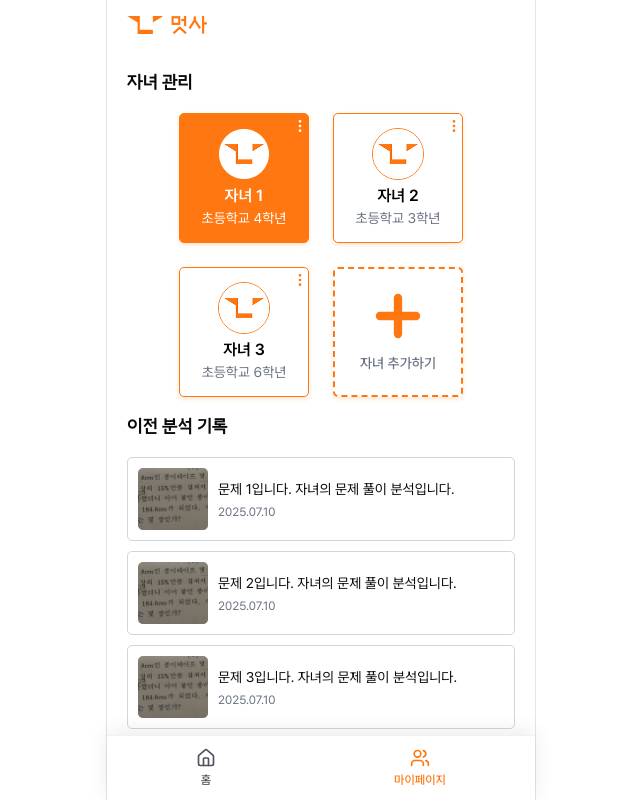
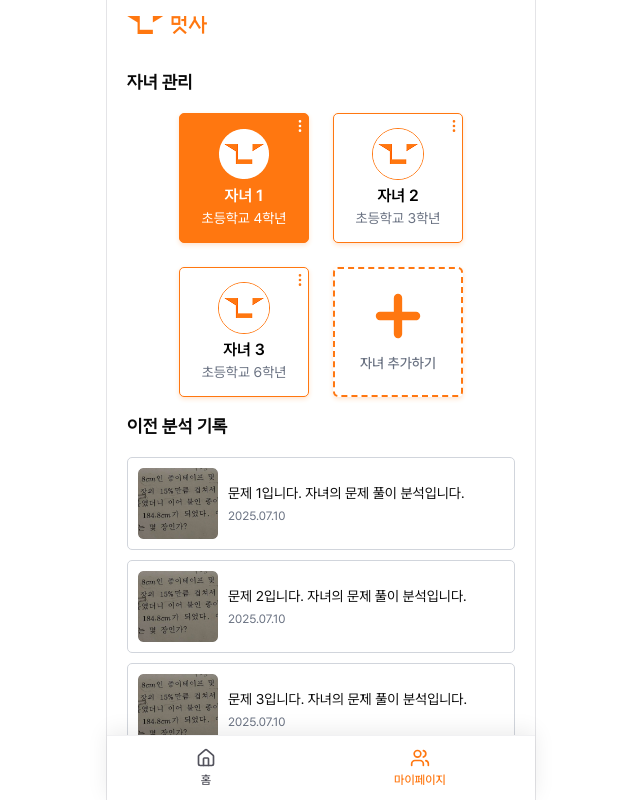
Before and after one commit to DIDIM-ai/frontend, a Next.js app: page /users in a window 1280 px wide. Shown: the top 800 px of the page, without its empty margins (319-959 px from the left). Built offline with nearby package versions, Linux system fonts and the light colour scheme.

Commit message:
fix; api endpoint 수정

```diff
--- a/app/components/AnalysisResult.tsx
+++ b/app/components/AnalysisResult.tsx
@@ -21,7 +21,7 @@ export function AnalysisResult() {
       setError(null);
       try {
         const API_BASE_URL = process.env.NEXT_PUBLIC_API_BASE_URL;
-        const response = await fetch(`${API_BASE_URL}/api/math?page=0&size=3`);
+        const response = await fetch(`${API_BASE_URL}/api/math/all-logs?page=0&size=3`);
         if (!response.ok) {
           throw new Error('데이터를 불러오지 못했습니다.');
         }
--- a/components/ui/listcard.tsx
+++ b/components/ui/listcard.tsx
@@ -10,7 +10,7 @@ interface ListCardProps {
 export function ListCard({ id, imageSrc, text, date }: ListCardProps) {
   return (
     <li key={id} className="flex items-center gap-2.5 border border-gray-300 rounded-[5px] p-2.5">
-      <Image src={imageSrc || '/assets/example.png'} width={70} height={60} alt="분석결과 썸네일" />
+      <Image src={imageSrc || '/assets/example.png'} width={80} height={80} alt="분석결과 썸네일" />
 
       <div className="flex flex-col gap-[5px]">
         <p className="text-sm">{text}</p>
```
